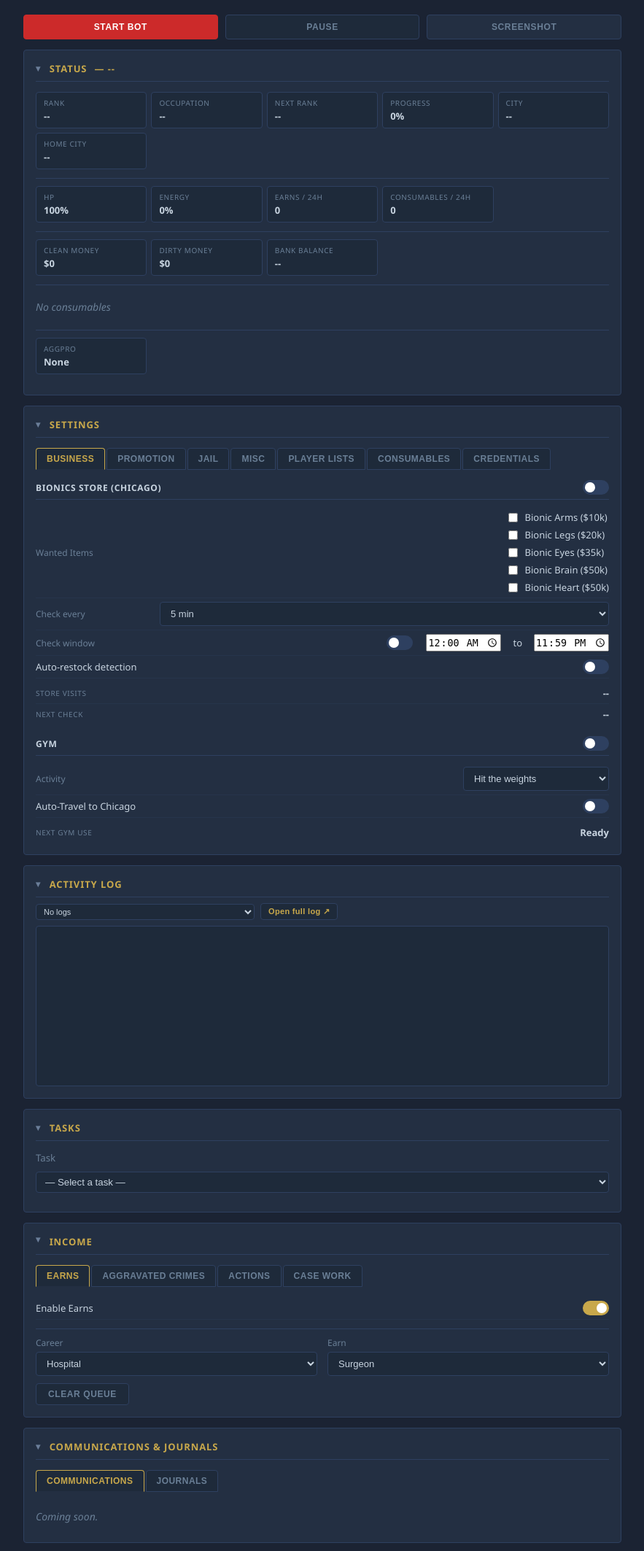
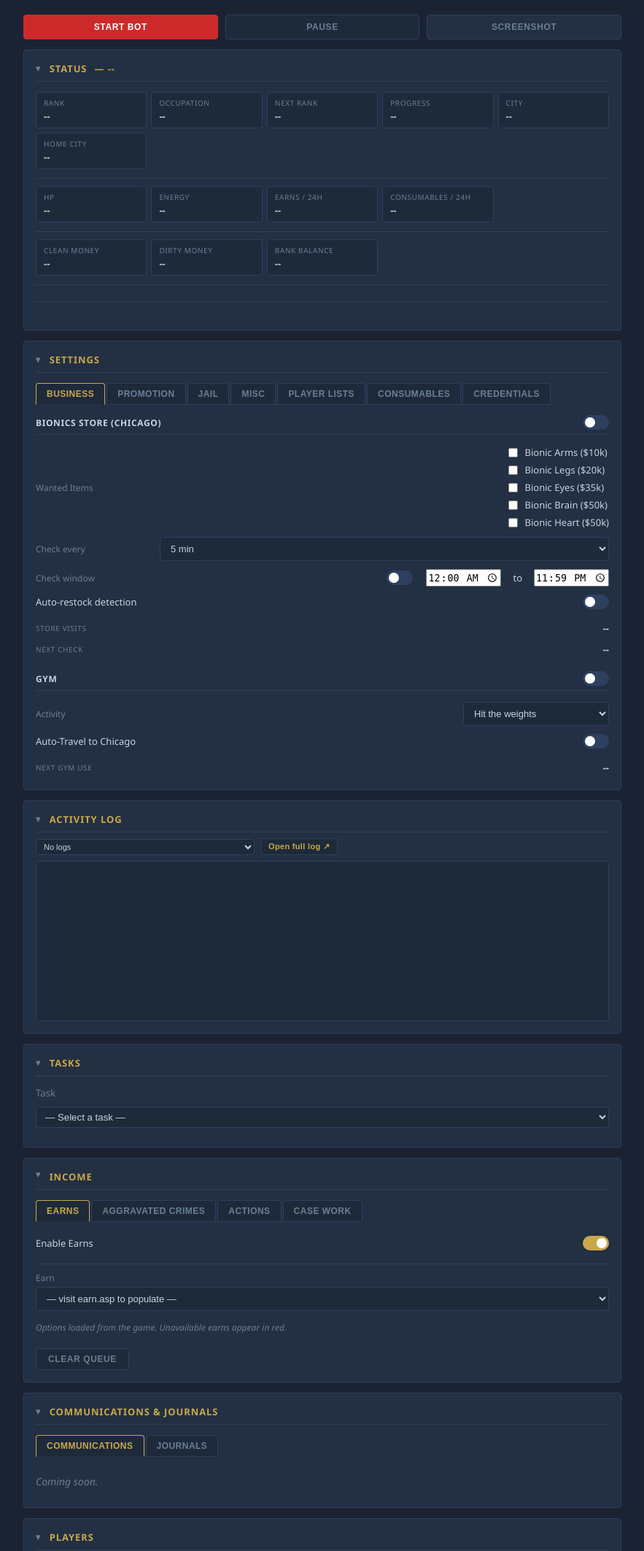
Before and after one commit to jzxky/simple_bot, a Flask app: page / in a window 1280 px wide. Shown: the part 93-2219 px from the top of the page at 73% size, without its empty margins (198-1081 px from the left). Run offline with Flask 3, Linux system fonts and the light colour scheme; data that the repository does not hold is empty.

Commit message:
Dynamic earn types parsed from earn.asp and stored in available_earns.json (#262)
Replaces hardcoded EARN_MAP with a live catalog. Each visit to earn.asp
upserts available_earns.json with both the schedule identifier (for AUTO
mode queuing) and the data-earn value (from manual mode), marking trap
earns as unavailable. File is seeded on first run from known earn data.
UI reads from /api/available_earns; unavailable earns are red but still
selectable. Category grouping is preserved across scrapes.

https://claude.ai/code/session_01SGT1mnCnrev3zRWJz2bKgj

Co-authored-by: Claude <noreply@anthropic.com>

```diff
--- a/config.py
+++ b/config.py
@@ -9,7 +9,6 @@ ENV_PATH = os.path.join(paths.data_dir(), ".env")
 DEFAULT_CONFIG = {
     "earns": {
         "enabled": True,
-        "category": "Hospital",
         "earn_type": "surgeon",
         "check_interval_minutes": 30
     },
--- a/executor.py
+++ b/executor.py
@@ -173,10 +173,32 @@ def handle_check_earns(action: Action, state: GameState):
     soup = BeautifulSoup(page.content(), "html.parser")
     auto_panel = soup.find("div", class_="mm-earn-mode-auto")
     available_values = []
+    auto_opts = []
     if auto_panel:
         sel = auto_panel.find("select", attrs={"name": "schedule_earn_identifier"})
         if sel:
-            available_values = [o.get("value", "") for o in sel.find_all("option")]
+            for o in sel.find_all("option"):
+                if o.get("value"):
+                    available_values.append(o.get("value", ""))
+                    auto_opts.append((o.get("value", ""), o.get_text(strip=True)))
+
+    manual_opts = []
+    manual_div = soup.find("div", id="earns_list")
+    if manual_div:
+        for wrapper in manual_div.find_all("div", class_="earn-option"):
+            data_earn = wrapper.get("data-earn", "")
+            span = wrapper.find("span")
+            if not span:
+                continue
+            is_trap = bool(span.find("s"))
+            label = span.get_text(strip=True)
+            manual_opts.append((data_earn, label, is_trap))
+
+    if auto_opts or manual_opts:
+        try:
+            _upsert_earn_catalog(auto_opts, manual_opts)
+        except Exception:
+            pass
 
     if earn_type not in available_values:
         state.add_log(f"Earn '{earn_type}' is not available — disabling earns. Select a new earn and save to re-enable.")
@@ -1050,6 +1072,74 @@ def _save_casework_snapshot(label: str, html: str):
         f.write(html)
 
 
+_EARN_SEED = [
+    {"label": "Whore",                               "schedule_value": "whore",              "data_earn": "0",  "category": "Secret"},
+    {"label": "Streetfight",                         "schedule_value": "street_fight",        "data_earn": "1",  "category": "Secret"},
+    {"label": "Joyride",                             "schedule_value": "joy_ride",            "data_earn": None, "category": "Secret"},
+    {"label": "Pimp",                                "schedule_value": "pimp",               "data_earn": None, "category": "Secret"},
+    {"label": "Shoplift",                            "schedule_value": "shoplift",            "data_earn": "2",  "category": "General"},
+    {"label": "Steal Cheques",                       "schedule_value": "steal_cheques",       "data_earn": None, "category": "General"},
+    {"label": "Nurse at local hospital",             "schedule_value": "nurse",               "data_earn": "3",  "category": "Hospital"},
+    {"label": "Doctor at local hospital",            "schedule_value": "doctor",              "data_earn": None, "category": "Hospital"},
+    {"label": "Surgeon at local hospital",           "schedule_value": "surgeon",             "data_earn": None, "category": "Hospital"},
+    {"label": "Hospital Director",                   "schedule_value": "hospital_director",   "data_earn": None, "category": "Hospital"},
+    {"label": "Mechanic at local vehicle yard",      "schedule_value": "mechanic",            "data_earn": "4",  "category": "Engineering"},
+    {"label": "Technician at local vehicle yard",    "schedule_value": "technician",          "data_earn": "6",  "category": "Engineering"},
+    {"label": "Engineer at local Construction Site", "schedule_value": "engineer",            "data_earn": "7",  "category": "Engineering"},
+    {"label": "Work at local bank",                  "schedule_value": "bank_teller",         "data_earn": "9",  "category": "Bank"},
+    {"label": "Mortician Assistant",                 "schedule_value": "mortician_assistant", "data_earn": "10", "category": "Mortician"},
+    {"label": "Legal Secretary",                     "schedule_value": "legal_secretary",     "data_earn": "11", "category": "Law"},
+    {"label": "Drag racing",                         "schedule_value": "drag_racing",         "data_earn": None, "category": "Crime"},
+    {"label": "Hack bank account",                   "schedule_value": "hack_bank",           "data_earn": None, "category": "Crime"},
+    {"label": "Scamming",                            "schedule_value": "scamming",            "data_earn": None, "category": "Crime"},
+]
+
+
+def _upsert_earn_catalog(auto_opts, manual_opts):
+    """Merge scraped earn options into the persistent catalog JSON."""
+    import paths, os, json as _json
+
+    path = os.path.join(paths.data_dir(), "available_earns.json")
+    if not os.path.exists(path):
+        seed = [dict(e, available=None) for e in _EARN_SEED]
+        with open(path, "w", encoding="utf-8") as f:
+            _json.dump(seed, f, indent=2)
+
+    try:
+        with open(path, encoding="utf-8") as f:
+            entries = _json.load(f)
+    except Exception:
+        entries = []
+
+    by_label = {e["label"]: e for e in entries}
+
+    auto_labels = set()
+    for val, label in auto_opts:
+        auto_labels.add(label)
+        if label in by_label:
+            by_label[label]["schedule_value"] = val
+            by_label[label]["available"] = True
+        else:
+            by_label[label] = {"label": label, "schedule_value": val, "data_earn": None,
+                               "available": True, "category": "Uncategorized"}
+
+    for data_earn, label, is_trap in manual_opts:
+        if label in by_label:
+            by_label[label]["data_earn"] = data_earn
+            if is_trap and label not in auto_labels:
+                by_label[label]["available"] = False
+        else:
+            by_label[label] = {"label": label, "schedule_value": None, "data_earn": data_earn,
+                               "available": not is_trap, "category": "Uncategorized"}
+
+    for label, entry in by_label.items():
+        if entry.get("available") is True and label not in auto_labels:
+            entry["available"] = False
+
+    with open(path, "w", encoding="utf-8") as f:
+        _json.dump(list(by_label.values()), f, indent=2)
+
+
 def handle_check_hospital_cases(action: Action, state: GameState):
     tasks = action.params.get("tasks", [])
     # Build priority-ordered list of enabled task types (skip target=none)
--- a/ui/app.py
+++ b/ui/app.py
@@ -36,7 +36,6 @@ def save():
     cfg.save_env(data.get("email", ""), data.get("password", ""))
 
     c["earns"]["enabled"] = data.get("earns_enabled", False)
-    c["earns"]["category"] = data.get("earn_category", "Hospital")
     c["earns"]["earn_type"] = data.get("earn_type", "surgeon")
 
     c["aggravated_crimes"]["enabled"] = data.get("crimes_enabled", False)
@@ -523,6 +522,17 @@ def api_scheduler():
 
 
 
+@app.route("/api/available_earns")
+def api_available_earns():
+    import json as _json
+    path = os.path.join(paths.data_dir(), "available_earns.json")
+    try:
+        with open(path, encoding="utf-8") as f:
+            return jsonify(_json.load(f))
+    except Exception:
+        return jsonify([])
+
+
 @app.route("/api/players")
 def api_players():
     import player_db as _db
--- a/ui/static/app.js
+++ b/ui/static/app.js
@@ -1,13 +1,4 @@
-const EARN_MAP = {
-  Secret:      [["whore","Whore"],["street_fight","Streetfight"],["joy_ride","Joyride"],["pimp","Pimp"]],
-  General:     [["shoplift","Shoplift"],["steal_cheques","Steal Cheques"]],
-  Hospital:    [["nurse","Nurse"],["doctor","Doctor"],["surgeon","Surgeon"],["hospital_director","Hospital Director"]],
-  Engineering: [["mechanic","Mechanic"]],
-  Bank:        [["bank_teller","Work at Local Bank"]],
-  Mortician:   [["mortician_assistant","Mortician Assistant"]],
-  Law:         [["legal_secretary","Legal Secretary"]],
-  Crime:       [["shoplift","Shoplift"],["steal_cheques","Steal Cheques"],["drag_racing","Compete at illegal drags"],["hack_bank","Hack bank account"],["scamming","Scamming"]],
-};
+let _earnCatalog = [];
 
 const ACTION_SUB_MAP = {
   community_service: [],  // bot always picks the highest tier automatically
@@ -27,13 +18,45 @@ const ACTION_SUB_MAP = {
   drug_manufacturing: [],
 };
 
-function populateEarns(selectedValue) {
-  const cat = document.getElementById("earn_category").value;
+function loadAvailableEarns() {
   const sel = document.getElementById("earn_type");
-  const opts = EARN_MAP[cat] || [];
-  sel.innerHTML = opts.map(([v, l]) =>
-    `<option value="${v}" ${v === selectedValue ? "selected" : ""}>${l}</option>`
-  ).join("");
+  const current = sel ? sel.dataset.current || "" : "";
+  fetch("/api/available_earns")
+    .then(r => r.json())
+    .then(opts => {
+      _earnCatalog = opts;
+      _renderEarnSelect(current);
+    })
+    .catch(() => {
+      if (sel) sel.innerHTML = '<option value="">— could not load earns —</option>';
+    });
+}
+
+function _renderEarnSelect(selectedValue) {
+  const sel = document.getElementById("earn_type");
+  if (!sel) return;
+  if (!_earnCatalog.length) {
+    sel.innerHTML = '<option value="">— visit earn.asp to populate —</option>';
+    return;
+  }
+  const groups = {};
+  _earnCatalog.forEach(e => {
+    if (!e.schedule_value) return;
+    const cat = e.category || "Uncategorized";
+    if (!groups[cat]) groups[cat] = [];
+    groups[cat].push(e);
+  });
+  let html = "";
+  Object.entries(groups).forEach(([cat, items]) => {
+    html += `<optgroup label="${cat}">`;
+    items.forEach(e => {
+      const style = e.available === false ? ' style="color:red"' : '';
+      const selected = e.schedule_value === selectedValue ? " selected" : "";
+      html += `<option value="${e.schedule_value}"${selected}${style}>${e.label}</option>`;
+    });
+    html += "</optgroup>";
+  });
+  sel.innerHTML = html;
   _updateEarnsPills();
 }
 
@@ -76,7 +99,6 @@ function _doSave() {
     email: document.getElementById("email").value,
     password: document.getElementById("password").value,
     earns_enabled: document.getElementById("earns_enabled").checked,
-    earn_category: document.getElementById("earn_category").value,
     earn_type: document.getElementById("earn_type").value,
     crimes_enabled: document.getElementById("crimes_enabled").checked,
     primary_crime: document.getElementById("primary_crime").value,
--- a/ui/templates/index.html
+++ b/ui/templates/index.html
@@ -623,20 +623,9 @@
           </label>
           <hr class="stat-divider">
           <div class="row">
-            <label>Career
-              <select id="earn_category" onchange="populateEarns(); autoSave()">
-                <option value="Secret"      {% if config.earns.category == 'Secret'      %}selected{% endif %}>Secret</option>
-                <option value="General"     {% if config.earns.category == 'General'     %}selected{% endif %}>General</option>
-                <option value="Hospital"    {% if config.earns.category == 'Hospital'    %}selected{% endif %}>Hospital</option>
-                <option value="Engineering" {% if config.earns.category == 'Engineering' %}selected{% endif %}>Engineering</option>
-                <option value="Bank"        {% if config.earns.category == 'Bank'        %}selected{% endif %}>Bank</option>
-                <option value="Mortician"   {% if config.earns.category == 'Mortician'   %}selected{% endif %}>Mortician</option>
-                <option value="Law"         {% if config.earns.category == 'Law'         %}selected{% endif %}>Law</option>
-                <option value="Crime"       {% if config.earns.category == 'Crime'       %}selected{% endif %}>Crime</option>
-              </select>
-            </label>
             <label>Earn
-              <select id="earn_type" onchange="autoSave()"></select>
+              <select id="earn_type" data-current="{{ config.earns.earn_type }}" onchange="autoSave()"></select>
+              <span class="placeholder">Options loaded from the game. Unavailable earns appear in red.</span>
             </label>
           </div>
           <div class="row">
@@ -1055,9 +1044,8 @@
 
 <script src="/static/app.js"></script>
 <script>
-  const INITIAL_EARN_TYPE = "{{ config.earns.earn_type }}";
   const INITIAL_ACTION_SUB = "{{ config.action.sub_option }}";
-  populateEarns(INITIAL_EARN_TYPE);
+  loadAvailableEarns();
   populateActionSub(INITIAL_ACTION_SUB);
   toggleAwayCrime();
   initCollapse();
```
Also changed, not shown: 1 other file.
